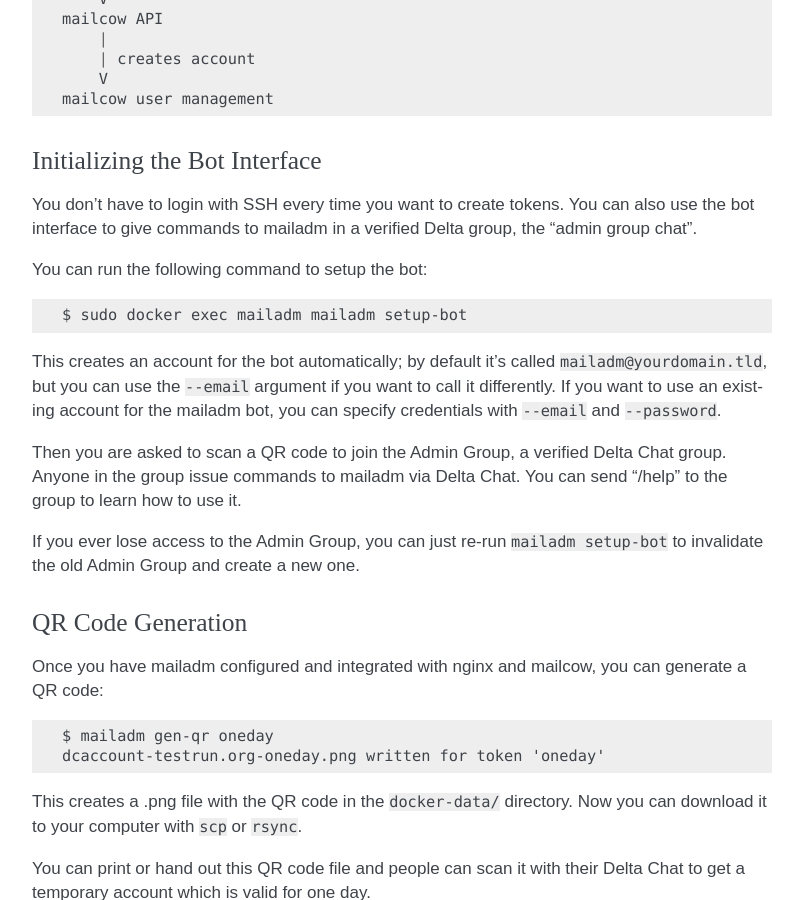
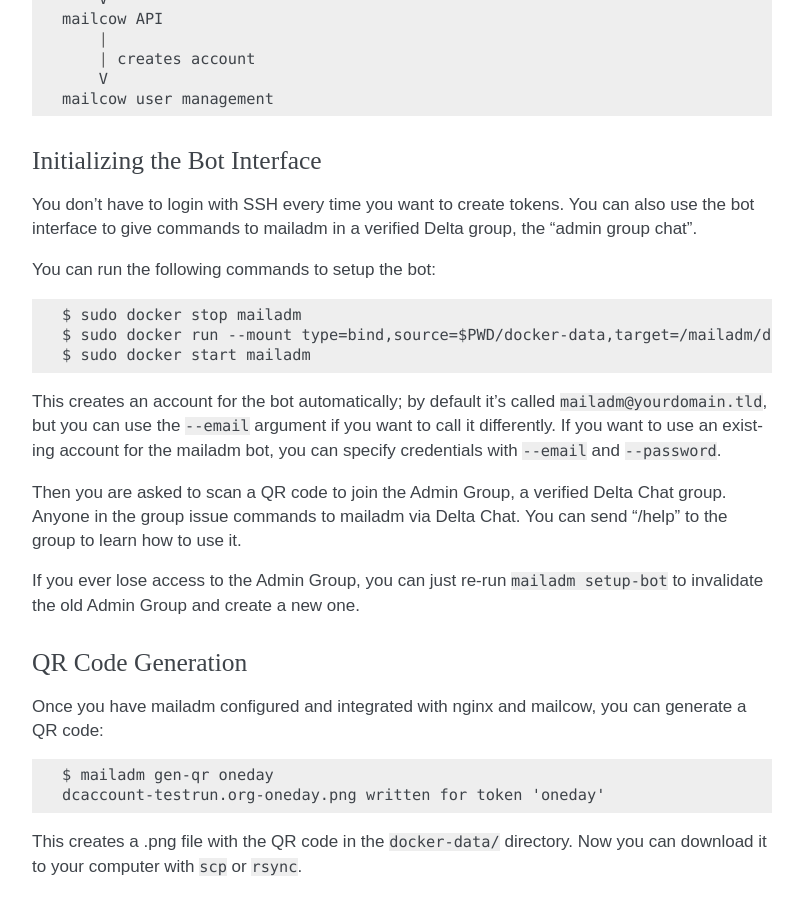
Before and after one commit to deltachat/mailadm, a Sphinx documentation site: the page built from doc/index.rst, in a window 1280 px wide and 900 px high, scrolled down 3215 px. Shown: the whole window, without its empty margins (348-1151 px from the left). Built offline with Sphinx 7.4.7, drawn with Linux system fonts in a browser that asks for light colours.

Commit message:
recommend to stop mailadm before running setup-bot

```diff
--- a/doc/index.rst
+++ b/doc/index.rst
@@ -178,9 +178,11 @@
 also use the bot interface to give commands to mailadm in a verified Delta
 group, the "admin group chat".
 
-You can run the following command to setup the bot::
+You can run the following commands to setup the bot::
 
-    $ sudo docker exec mailadm mailadm setup-bot
+    $ sudo docker stop mailadm
+    $ sudo docker run --mount type=bind,source=$PWD/docker-data,target=/mailadm/docker-data mailadm-mailcow mailadm setup-bot
+    $ sudo docker start mailadm
 
 This creates an account for the bot automatically; by default it's called
 ``mailadm@yourdomain.tld``, but you can use the ``--email`` argument if you
```
